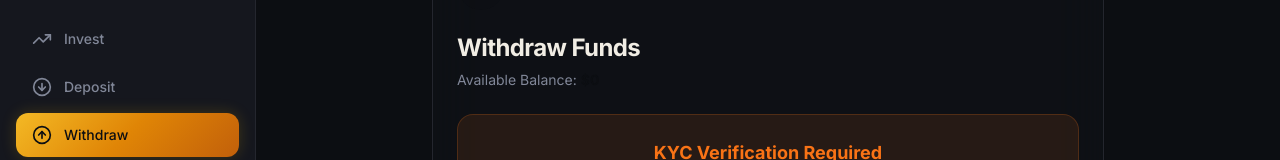
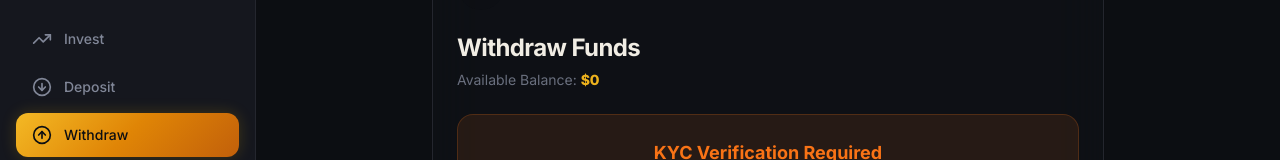
Before and after one commit to wannabes48/proglobal2, a React (Vite) app: page /dashboard/withdraw in a window 1280 px wide. Shown: the part 159-319 px from the top of the page. Built offline with nearby package versions, Linux system fonts and the light colour scheme; no server answers; the database is empty; sample sign-in values are in the browser's storage.

Commit message:
UI: Enhance contrast and visibility for financial amounts on withdrawal and wallet components

```diff
--- a/src/components/dashboard/WalletCard.tsx
+++ b/src/components/dashboard/WalletCard.tsx
@@ -23,7 +23,7 @@ export const WalletCard = ({ balance, totalEarned }: { balance: number; totalEar
             <p className="text-muted-foreground text-xs font-medium uppercase tracking-wider mb-1">Total Earned</p>
             <div className="flex items-center gap-2">
               <TrendingUp className="w-4 h-4 text-emerald-400" />
-              <span className="text-xl font-bold text-foreground">${totalEarned.toLocaleString()}</span>
+              <span className="text-xl font-bold text-white">${totalEarned.toLocaleString()}</span>
             </div>
           </div>
         </div>
--- a/src/pages/dashboard/Withdraw.tsx
+++ b/src/pages/dashboard/Withdraw.tsx
@@ -90,8 +90,8 @@ const Withdraw = () => {
               <ArrowUpCircle className="w-6 h-6 text-primary" />
             </div>
             <CardTitle className="text-2xl font-bold">Withdraw Funds</CardTitle>
-            <CardDescription>
-              Available Balance: <span className="text-primary font-bold">${wallet?.balance?.toLocaleString() || "0"}</span>
+            <CardDescription className="text-muted-foreground/80">
+              Available Balance: <span className="text-gold font-extrabold tracking-tight">${wallet?.balance?.toLocaleString() || "0"}</span>
             </CardDescription>
           </CardHeader>
           <CardContent>
@@ -139,8 +139,8 @@ const Withdraw = () => {
                   <span>$0.00</span>
                 </div>
                 <div className="flex justify-between font-bold">
-                  <span>Total to Receive</span>
-                  <span className="text-primary">${amount || "0.00"}</span>
+                  <span className="text-muted-foreground uppercase tracking-widest text-[10px]">Total to Receive</span>
+                  <span className="text-white text-lg font-extrabold tracking-tight">${amount || "0.00"}</span>
                 </div>
               </div>
 
```
